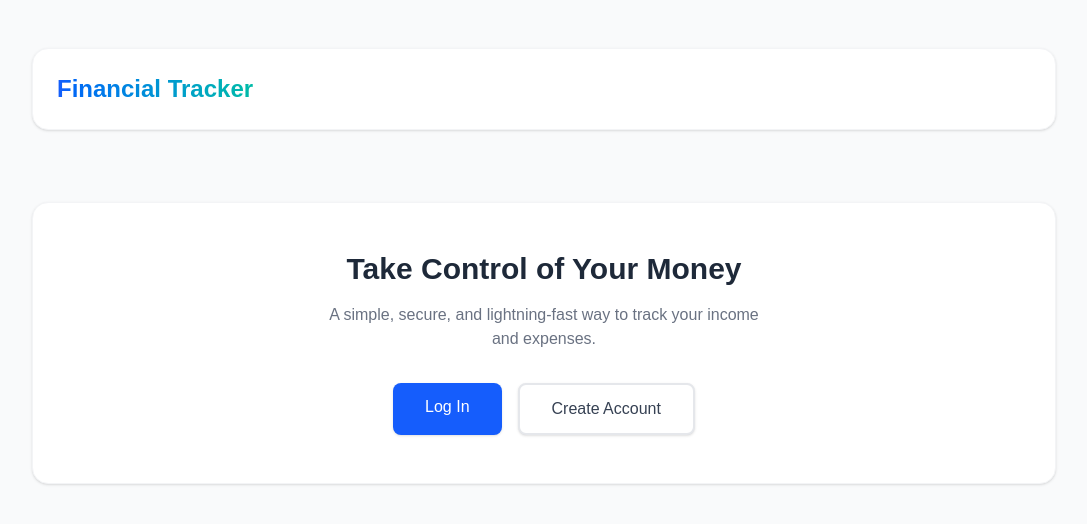
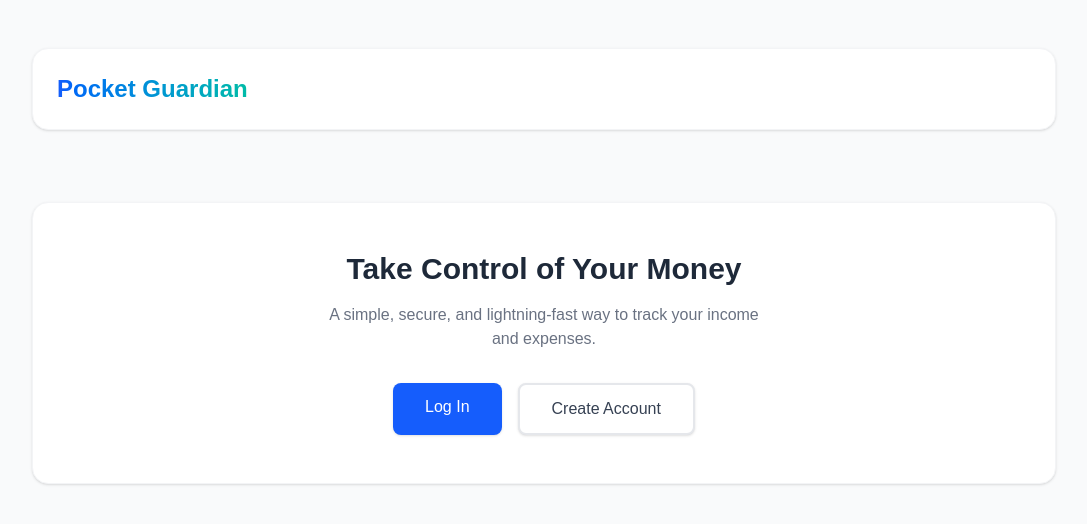
Before and after one commit to agnesh02/ai-finance-tracker, a Next.js app: page / in a window 1280 px wide. Shown: the top 524 px of the page, without its empty margins (96-1183 px from the left). Built offline with nearby package versions, Linux system fonts and the light colour scheme; no server answers.

Commit message:
chore: Rephrased app title to Pocket Guardian

```diff
--- a/src/app/page.tsx
+++ b/src/app/page.tsx
@@ -13,7 +13,7 @@ export default async function Home() {
         {/* HEADER */}
         <header className="flex justify-between items-center bg-white p-6 rounded-2xl shadow-sm border border-gray-100">
           <h1 className="text-2xl font-bold bg-clip-text text-transparent bg-gradient-to-r from-blue-600 to-teal-500">
-            Financial Tracker
+            Pocket Guardian
           </h1>
           {session ? (
             <div className="flex items-center gap-4">
```
